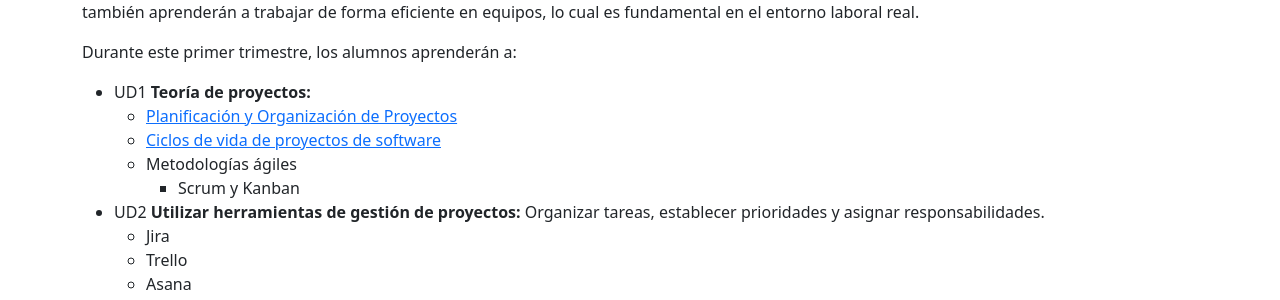
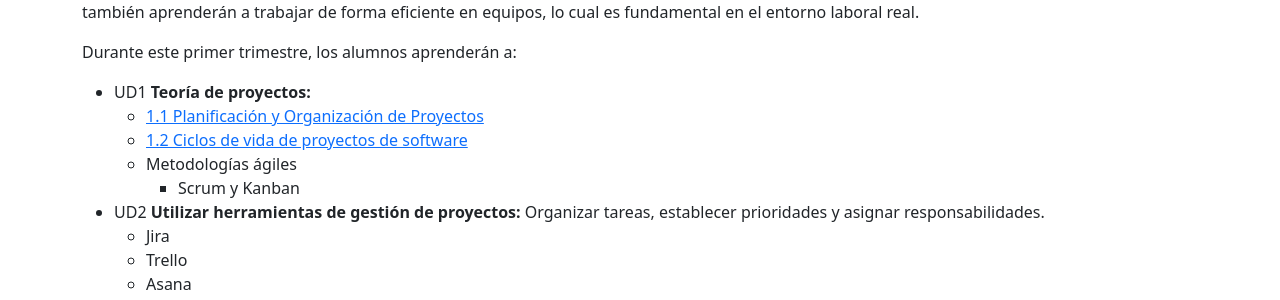
Before and after one commit to fperezIES/proyecto, a Jekyll site: the page built from index.md, in a window 1280 px wide. Shown: the part 1000-1300 px from the top of the page. Built offline with Jekyll 4.4.1, drawn with Linux system fonts in a browser that asks for light colours; our own code applies the rules of GitHub Pages for plain Markdown files.

Commit message:
Corrección de enlaces

```diff
--- a/index.md
+++ b/index.md
@@ -36,8 +36,8 @@
 Durante este primer trimestre, los alumnos aprenderán a:
 
 - UD1 **Teoría de proyectos:**
-	- [Planificación y Organización de Proyectos](UD1/proyectos.md)
-	- [Ciclos de vida de proyectos de software]()
+	- [1.1 Planificación y Organización de Proyectos](UD1/proyectos.md)
+	- [1.2 Ciclos de vida de proyectos de software](UD1/life_cycle_software.md)
 	- Metodologías ágiles
 		- Scrum y Kanban
 
```
